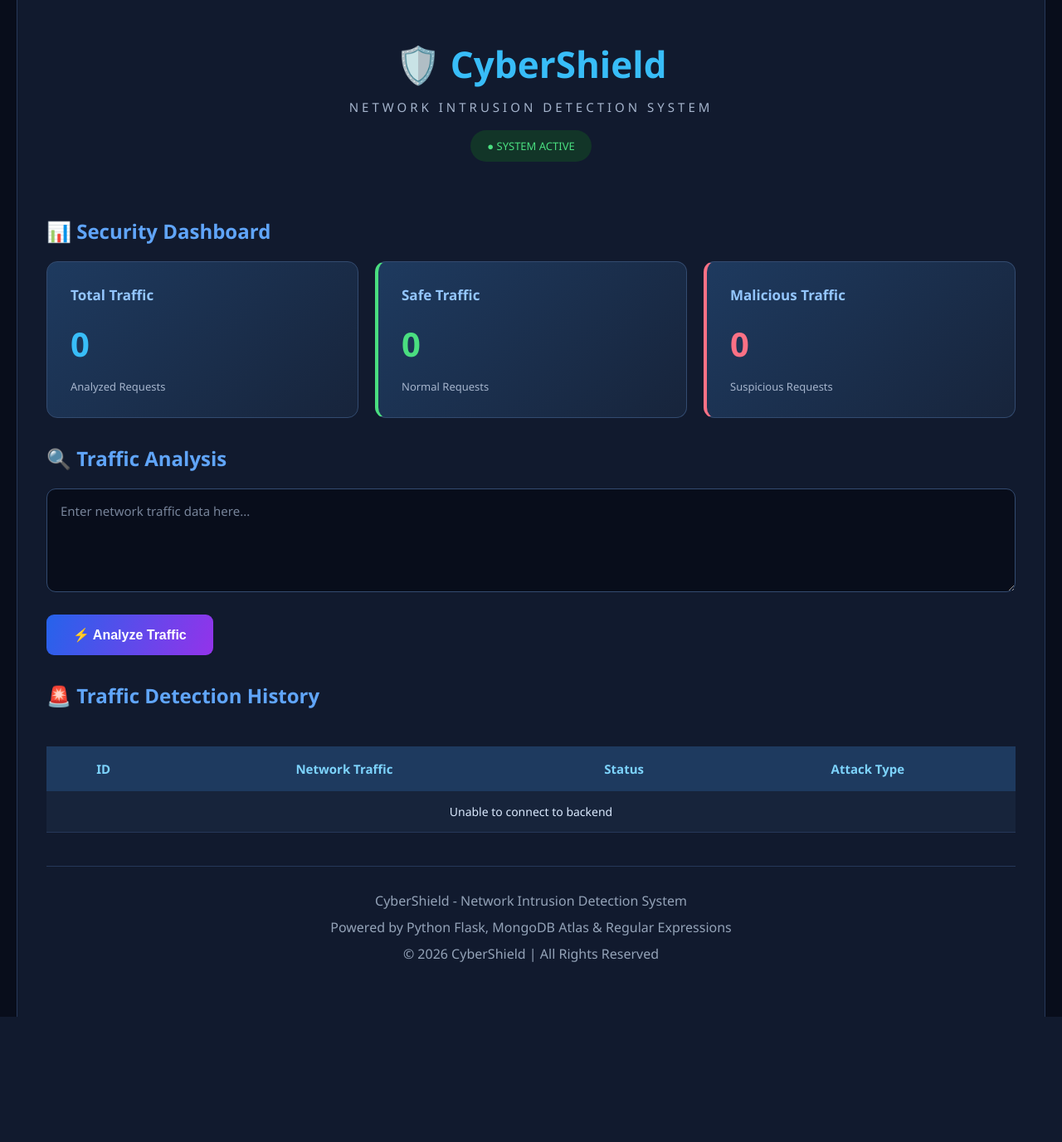
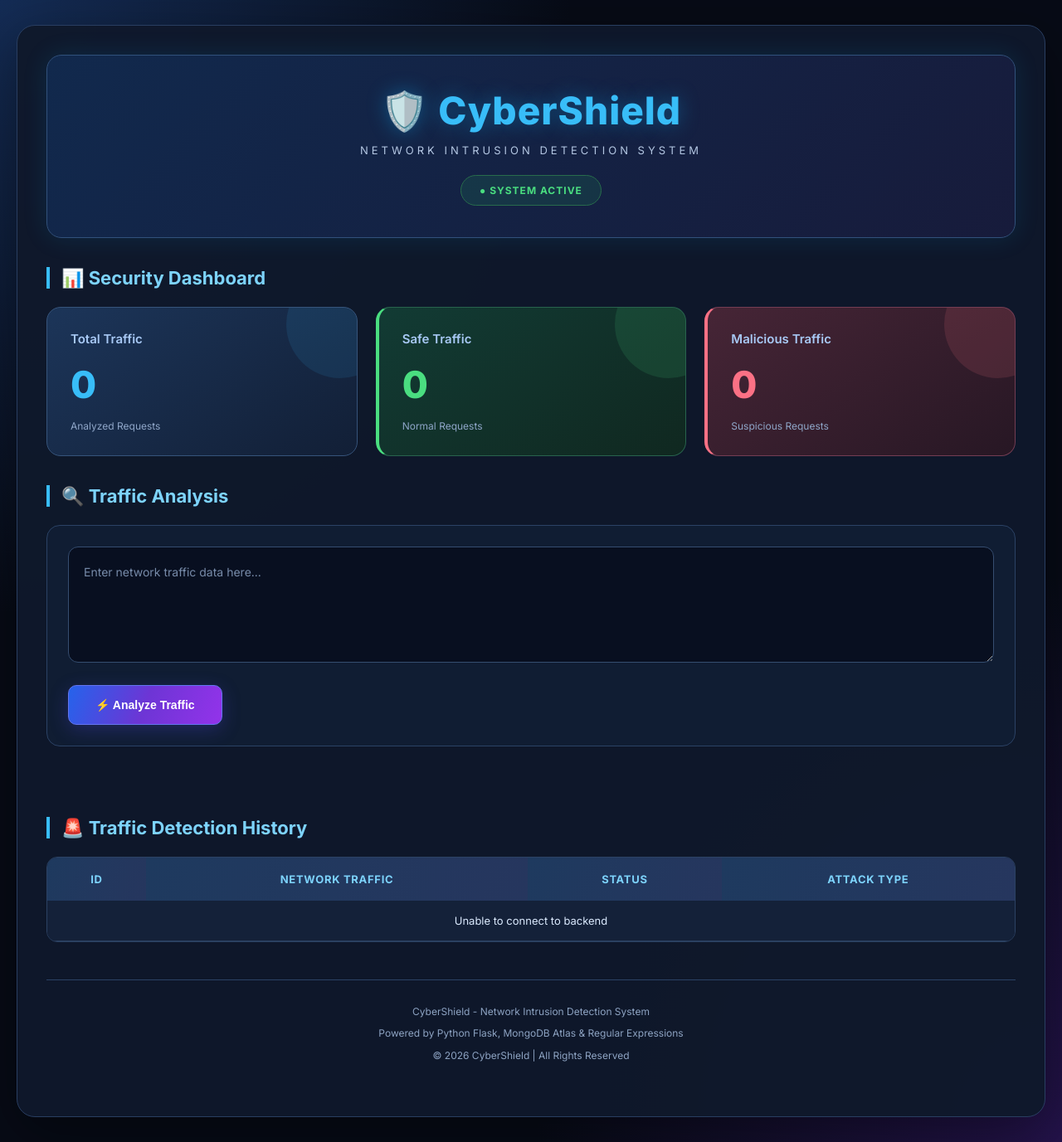
Before and after one commit to PRAGATH2006/NETWORK-DETECTION, a Flask app: page /dashboard in a window 1280 px wide. Shown: the whole page at 83% size. Before the commit the page ends 1226 px from the top, so only its background shows below. Run offline with Flask 3, Linux system fonts and the light colour scheme; data that the repository does not hold is empty.

Commit message:
Update style.css

```diff
--- a/static/style.css
+++ b/static/style.css
@@ -1,3 +1,5 @@
+
+@import url('https://fonts.googleapis.com/css2?family=Inter:wght@400;500;600;700;800&display=swap');
 
 * {
     margin: 0;
@@ -6,60 +8,76 @@
 }
 
 body {
-    font-family: 'Segoe UI', Arial, sans-serif;
-    background: #080d1b;
-    color: white;
-    padding: 0 20px;
+    font-family: 'Inter', 'Segoe UI', Arial, sans-serif;
+    background:
+        radial-gradient(ellipse at top left, #142c55 0%, transparent 38%),
+        radial-gradient(ellipse at bottom right, #24134b 0%, transparent 35%),
+        #070b16;
+    color: #eaf2ff;
     min-height: 100vh;
+    padding: 30px 20px;
 }
 
 .container {
     max-width: 1300px;
     margin: auto;
     min-height: 100vh;
-    background: #111a2e;
+    background: rgba(15, 24, 43, 0.96);
     padding: 35px;
-    border-left: 1px solid #263859;
-    border-right: 1px solid #263859;
+    border: 1px solid #293e61;
+    border-radius: 22px;
+    box-shadow: 0 20px 70px rgba(0, 0, 0, 0.4);
 }
 
 /* HEADER */
 
 header {
     text-align: center;
-    padding: 12px 20px 35px;
-    margin-bottom: 25px;
+    padding: 38px 20px;
+    margin-bottom: 35px;
+    background: linear-gradient(135deg, #11294d, #171b3b);
+    border: 1px solid #31517b;
+    border-radius: 18px;
+    box-shadow: 0 0 30px #0ea5e922;
 }
 
 header h1 {
     color: #38bdf8;
-    font-size: 44px;
+    font-size: 46px;
     font-weight: 800;
+    letter-spacing: 1px;
     margin-bottom: 12px;
+    text-shadow: 0 0 25px #0ea5e966;
 }
 
 header p {
-    color: #a5b4cc;
+    color: #b3c6e2;
+    font-size: 13px;
     letter-spacing: 4px;
-    font-size: 15px;
-    margin-bottom: 18px;
+    margin-bottom: 22px;
 }
 
 .security-status {
     display: inline-block;
     color: #4ade80;
-    background: #123528;
-    padding: 10px 20px;
-    border-radius: 25px;
-    font-size: 13px;
+    background: rgba(34, 197, 94, 0.12);
+    border: 1px solid #286c4c;
+    padding: 10px 22px;
+    border-radius: 30px;
+    font-size: 12px;
+    font-weight: 700;
+    letter-spacing: 1px;
 }
 
-/* SECTION HEADINGS */
+/* HEADINGS */
 
 h2 {
-    color: #60a5fa;
-    font-size: 24px;
-    margin: 32px 0 20px;
+    color: #7dd3fc;
+    font-size: 22px;
+    font-weight: 700;
+    margin: 35px 0 22px;
+    padding-left: 14px;
+    border-left: 4px solid #38bdf8;
 }
 
 /* DASHBOARD CARDS */
@@ -67,43 +85,62 @@ h2 {
 .stats-container {
     display: grid !important;
     grid-template-columns: repeat(3, minmax(0, 1fr)) !important;
-    gap: 20px;
+    gap: 22px;
     width: 100%;
 }
 
 .stat-card {
-    background: linear-gradient(135deg, #1e3a5f, #17243b);
+    position: relative;
+    overflow: hidden;
+    background: linear-gradient(145deg, #1c3559, #121f36);
     padding: 28px;
-    border-radius: 13px;
-    border: 1px solid #334b70;
-    min-height: 175px;
-    transition: 0.3s;
-    width: 100%;
+    border-radius: 17px;
+    border: 1px solid #36547b;
+    min-height: 180px;
+    transition: all 0.3s ease;
+}
+
+.stat-card::after {
+    content: "";
+    position: absolute;
+    width: 130px;
+    height: 130px;
+    right: -45px;
+    top: -45px;
+    border-radius: 50%;
+    background: rgba(56, 189, 248, 0.10);
 }
 
 .stat-card:hover {
-    transform: translateY(-5px);
-    box-shadow: 0 5px 20px #2563eb44;
+    transform: translateY(-7px);
+    border-color: #38bdf8;
+    box-shadow: 0 12px 30px #0ea5e933;
 }
 
 .stat-card h3 {
-    color: #93c5fd;
-    font-size: 17px;
-    margin-bottom: 20px;
+    color: #a8c9f5;
+    font-size: 15px;
+    font-weight: 600;
+    margin-bottom: 18px;
 }
 
 .stat-card h1 {
-    font-size: 40px;
+    color: #38bdf8;
+    font-size: 45px;
+    font-weight: 800;
     margin: 15px 0;
-    color: #38bdf8;
 }
 
 .stat-card p {
-    color: #a5b4cc;
-    font-size: 13px;
+    color: #8fa6c8;
+    font-size: 12px;
 }
 
+/* SAFE CARD */
+
 .safe-card {
+    background: linear-gradient(145deg, #123b34, #102820);
+    border: 1px solid #28634d;
     border-left: 4px solid #4ade80;
 }
 
@@ -111,7 +148,20 @@ h2 {
     color: #4ade80;
 }
 
+.safe-card::after {
+    background: rgba(74, 222, 128, 0.12);
+}
+
+.safe-card:hover {
+    border-color: #4ade80;
+    box-shadow: 0 12px 30px #22c55e22;
+}
+
+/* MALICIOUS CARD */
+
 .danger-card {
+    background: linear-gradient(145deg, #462536, #271724);
+    border: 1px solid #743d53;
     border-left: 4px solid #fb7185;
 }
 
@@ -119,53 +169,74 @@ h2 {
     color: #fb7185;
 }
 
-/* TRAFFIC INPUT */
+.danger-card::after {
+    background: rgba(251, 113, 133, 0.13);
+}
+
+.danger-card:hover {
+    border-color: #fb7185;
+    box-shadow: 0 12px 30px #fb718522;
+}
+
+/* INPUT AREA */
 
 form {
     margin-top: 20px;
+    padding: 25px;
+    background: #101d33;
+    border: 1px solid #2b4265;
+    border-radius: 16px;
 }
 
 textarea {
     width: 100%;
-    height: 125px;
-    padding: 16px;
-    background: #080d1b;
-    color: white;
-    border: 1px solid #334b70;
-    border-radius: 11px;
-    font-size: 15px;
+    height: 140px;
+    padding: 18px;
+    background: #080f20;
+    color: #e2eaff;
+    border: 1px solid #354d70;
+    border-radius: 12px;
+    font-family: 'Inter', sans-serif;
+    font-size: 14px;
+    line-height: 1.7;
     outline: none;
     resize: vertical;
-    font-family: 'Segoe UI', Arial, sans-serif;
+    margin-bottom: 5px;
 }
 
 textarea::placeholder {
-    color: #77849a;
+    color: #778ba9;
 }
 
 textarea:focus {
     border-color: #38bdf8;
-    box-shadow: 0 0 12px #0ea5e955;
+    box-shadow: 0 0 0 3px #38bdf822, 0 0 18px #0ea5e922;
 }
 
-/* BUTTON */
+/* ANALYZE BUTTON */
 
 button {
-    background: linear-gradient(110deg, #2563eb, #9333ea);
+    background: linear-gradient(110deg, #2563eb, #6d35d5, #9333ea);
     color: white;
     padding: 15px 32px;
-    border: none;
-    border-radius: 9px;
-    font-size: 16px;
-    font-weight: bold;
+    border: 1px solid #6475ef;
+    border-radius: 10px;
+    font-size: 14px;
+    font-weight: 700;
     cursor: pointer;
-    margin-top: 22px;
-    transition: 0.3s;
+    margin-top: 18px;
+    transition: all 0.3s ease;
+    box-shadow: 0 6px 22px #4f46e544;
 }
 
 button:hover {
     transform: translateY(-3px);
-    box-shadow: 0 5px 20px #2563eb77;
+    box-shadow: 0 10px 30px #6d35d566;
+    filter: brightness(1.12);
+}
+
+button:active {
+    transform: scale(0.98);
 }
 
 /* RESULT */
@@ -173,8 +244,7 @@ button:hover {
 #result {
     margin-top: 20px;
     padding: 15px;
-    border-radius: 8px;
-    display: none;
+    border-radius: 10px;
     line-height: 1.6;
 }
 
@@ -182,89 +252,117 @@ button:hover {
     display: block !important;
     background: #123528;
     color: #4ade80;
+    border: 1px solid #286c4c;
 }
 
 .result-danger {
     display: block !important;
     background: #451e2b;
     color: #fb7185;
+    border: 1px solid #78384d;
 }
 
-/* TRAFFIC TABLE */
+/* TABLE */
 
 .table-container {
     width: 100%;
     overflow-x: auto;
-    margin-top: 25px;
+    margin-top: 20px;
+    border: 1px solid #2c4264;
+    border-radius: 13px;
 }
 
 table {
     width: 100%;
-    margin-top: 20px;
     border-collapse: collapse;
+    min-width: 600px;
 }
 
 th {
-    background: #1e3a5f;
+    background: linear-gradient(110deg, #1e3a5f, #26365e);
     color: #7dd3fc;
-    padding: 17px 14px;
-    font-size: 15px;
-    font-weight: bold;
+    padding: 18px 14px;
+    font-size: 13px;
+    font-weight: 700;
     text-align: center;
+    text-transform: uppercase;
+    letter-spacing: 0.7px;
 }
 
 td {
-    background: #17243b;
+    background: #142139;
     color: #dbeafe;
-    padding: 15px 14px;
-    border-bottom: 1px solid #263859;
+    padding: 16px 14px;
+    border-bottom: 1px solid #293e5e;
     text-align: center;
-    font-size: 14px;
+    font-size: 13px;
     word-break: break-word;
 }
 
 tr:hover td {
-    background: #203451;
+    background: #203653;
 }
 
 .safe {
     color: #4ade80;
-    font-weight: bold;
+    font-weight: 700;
 }
 
 .malicious {
     color: #fb7185;
-    font-weight: bold;
+    font-weight: 700;
 }
 
 /* FOOTER */
 
 footer {
     text-align: center;
-    margin-top: 40px;
+    margin-top: 45px;
     padding: 25px 15px;
-    border-top: 1px solid #263859;
-    color: #94a3b8;
-    line-height: 2;
+    border-top: 1px solid #2b4265;
+    color: #8da3c2;
+    font-size: 12px;
+    line-height: 2.2;
+}
+
+/* SCROLLBAR */
+
+::-webkit-scrollbar {
+    width: 8px;
+    height: 8px;
+}
+
+::-webkit-scrollbar-track {
+    background: #080d1b;
+}
+
+::-webkit-scrollbar-thumb {
+    background: #34527b;
+    border-radius: 10px;
 }
 
 /* RESPONSIVE */
 
 @media (max-width: 768px) {
     body {
-        padding: 0;
+        padding: 10px;
     }
 
     .container {
-        padding: 20px 15px;
+        padding: 18px;
+        border-radius: 15px;
+    }
+
+    header {
+        padding: 28px 12px;
     }
 
     header h1 {
-        font-size: 32px;
+        font-size: 33px;
     }
 
     header p {
-        font-size: 11px;
+        font-size: 10px;
         letter-spacing: 2px;
     }
 
@@ -277,7 +375,11 @@ footer {
     }
 
     h2 {
-        font-size: 20px;
+        font-size: 19px;
+    }
+
+    form {
+        padding: 16px;
     }
 
     button {
```
